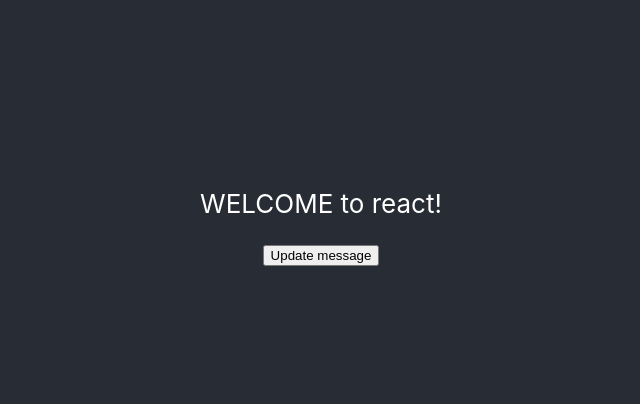
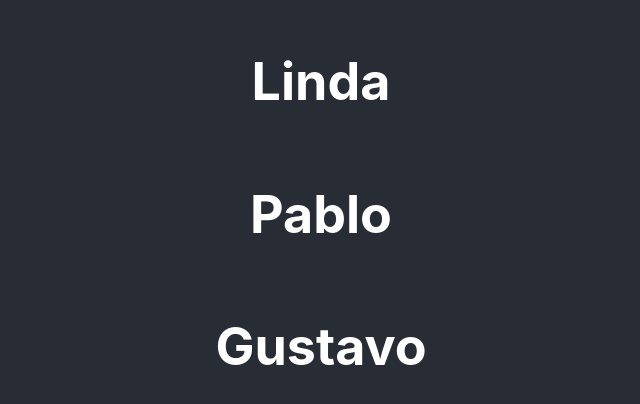
Before and after one commit to CharbelAY/react-reference, a React (Create React App) app: page / in a window 1280 px wide. Shown: the part 186-590 px from the top of the page, without its empty margins (319-959 px from the left). Built offline with nearby package versions, Linux system fonts and the light colour scheme.

Commit message:
0006 looping over items and rendering them

```diff
--- a/src/App.js
+++ b/src/App.js
@@ -1,16 +1,19 @@
-import {Component} from 'react'
+import React from 'react'
 import logo from './logo.svg';
 import './App.css';
 
-class App extends Component {
+class App extends React.Component {
 
     constructor(props) {
         super(props);
 
         // Object containing local class component state
         this.state = {
-            message: 'WELCOME',
-            message2: 'Welcome2'
+            monsters: [
+                {id: 1, name: 'Linda', rank: 7},
+                {id: 2, name: 'Pablo', rank: 9},
+                {id: 3, name: 'Gustavo', rank: 5}
+            ]
         }
     }
 
@@ -18,29 +21,14 @@
     return (
         <div className="App">
           <header className="App-header">
-            <p>
-                {/*Curly braces to execute javascript*/}
-                {this.state.message + ' to react!'}
-            </p>
-            <button onClick={() => {
-                // this.state.message = 'new message' will not update the DOM
-                // Because for react the pointer this.state still points to the same object in memory
-                // And it won't know that it has changed. So it does not compare values it just checks if it's the same
-                // reference to the object in memory
-                // To update correctly use setState. It can take an object and will create a new object by merging the old object
-                // And the passed object. React will see a new object in memory and will rerender
-                this.setState(
-                    (oldState, props) => {
-                        return {message:'Done!'};
-                    },
-                    () => {
-                        //callback code that will execute after the first function passed to setState is done
-                        // Because keep in mind setState calls will be queued and batched they run asynchronously.
-                        // So writing code directly after setState will be working with the oldState and not the new one
-                        // this is why there is this callback argument in setState
-                        }
-                );
-            }}>Update message</button>
+              {
+                  // when looping and rendering items they need to have a unique key to help react identify
+                  // them when manipulating the items
+                  // and changing their properties
+                  this.state.monsters.map(monster =>
+                      <h1 key={monster.id}>{monster.name}</h1>
+                  )
+              }
           </header>
         </div>
     );
```
